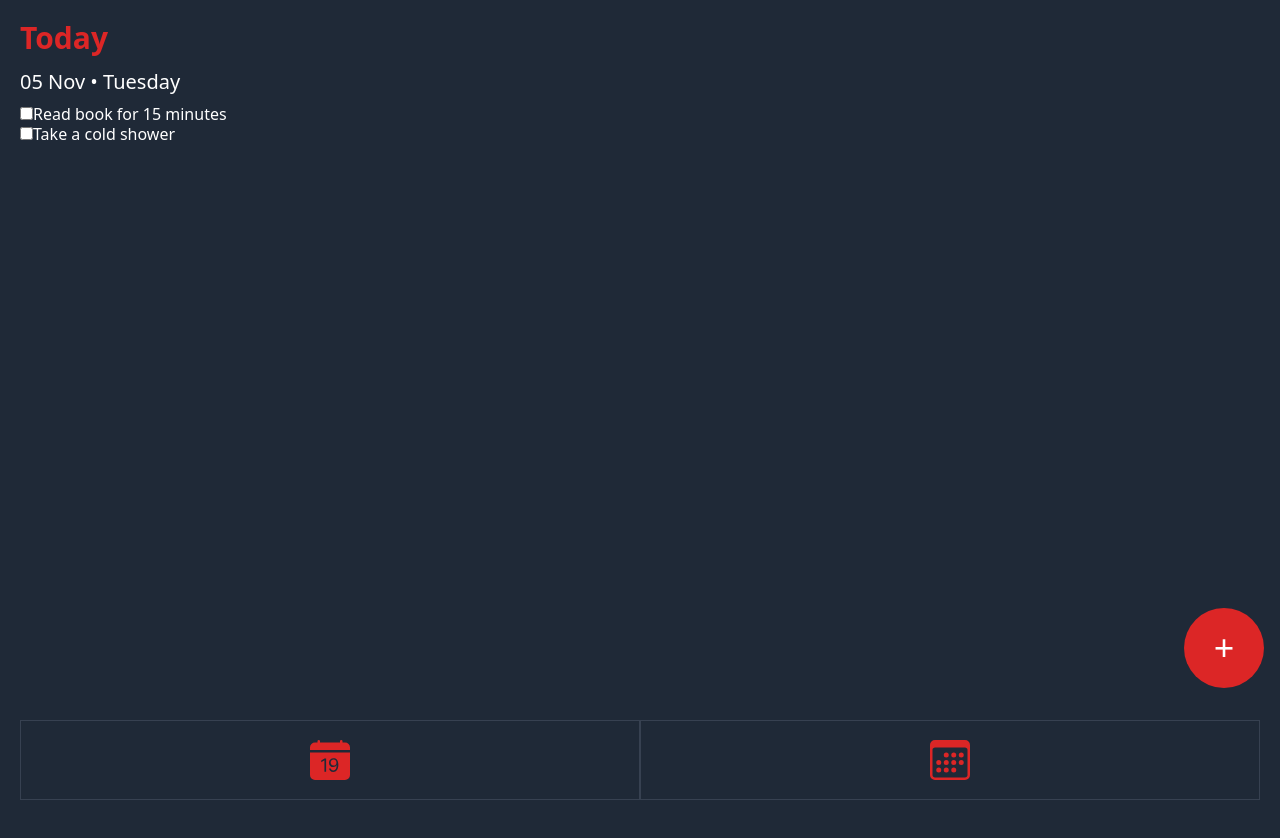
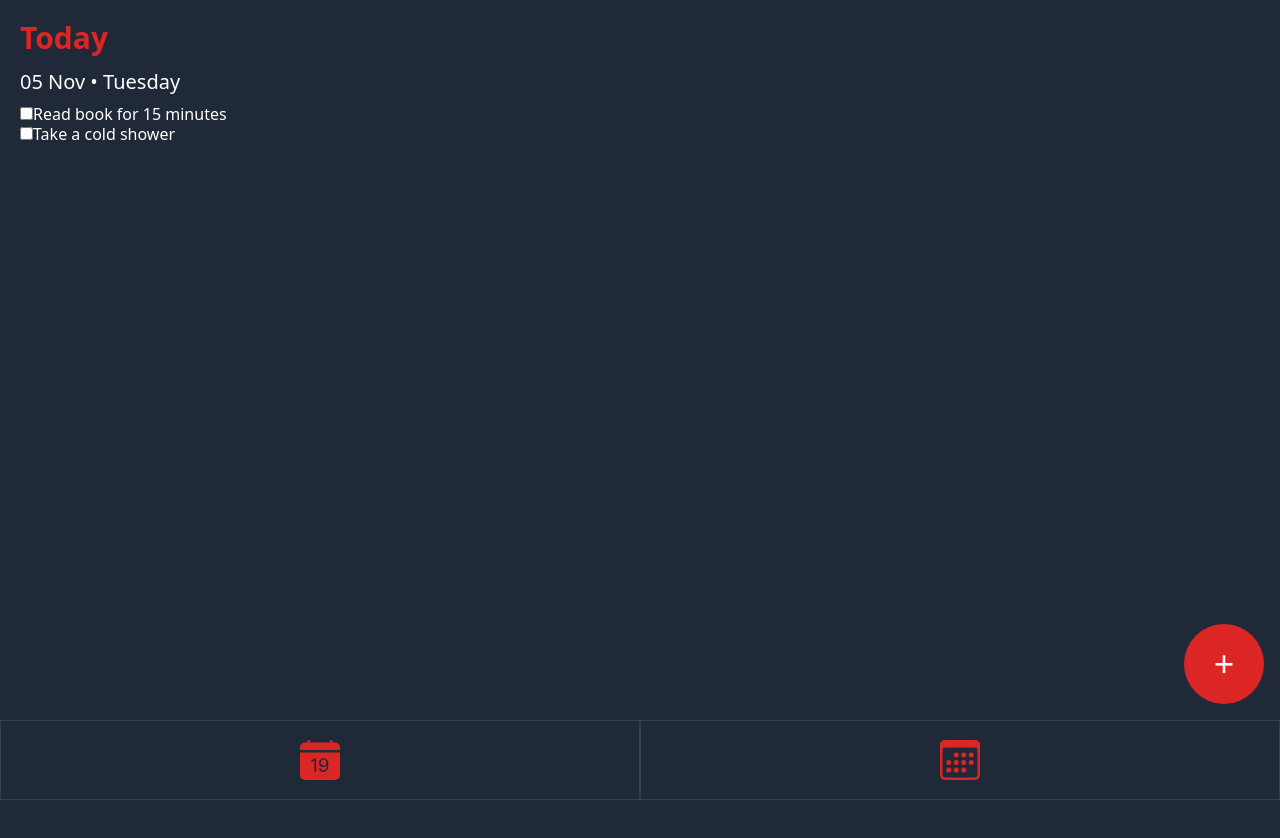
Before and after one commit to hsoekiswo/task-management, a React (Vite) app: page / in a window 1280 px wide. Shown: the top 838 px of the page. After the commit the page ends 800 px from the top, so only its background shows below. Built offline with nearby package versions, Linux system fonts and the light colour scheme.

Commit message:
fix: screen, nav and button display

```diff
--- a/src/Button/Button.tsx
+++ b/src/Button/Button.tsx
@@ -1,7 +1,7 @@
 export default function NewTaskButton({ isActive, onShow }) {
   return (
-    <div className='new-task'>
-        <button className='btn-new-task' onClick={onShow}>+</button>
-    </div>
+      <div className="new-task-container">
+          <button className='btn-new-task' onClick={onShow}>+</button>
+      </div>
   )
 }
--- a/src/index.css
+++ b/src/index.css
@@ -8,7 +8,8 @@
     }
 
     main {
-        @apply min-h-screen;
+        min-height: 80vh;
+        overflow: scroll;
     }
 
     #root {
@@ -24,7 +25,7 @@
     }
 
     aside {
-        @apply absolute bottom-0 left-0 sticky h-20 w-full flex flex-row justify-around items-center bg-gray-800;
+        @apply fixed bottom-0 left-0 h-20 w-full flex flex-row justify-around items-center bg-gray-800;
     }
 }
 @layer components {
@@ -39,12 +40,12 @@
         @apply border border-solid border-gray-700 w-full h-full flex justify-center items-center;
     }
 
-    .new-task {
-        @apply absolute bottom-28 right-4;
+    .new-task-container {
+        @apply fixed bottom-0 right-0 w-full flex justify-end;
     }
 
     .btn-new-task {
-        @apply w-20 h-20 rounded-full bg-red-600 text-4xl font-thin;
+        @apply w-20 h-20 rounded-full bg-red-600 text-4xl font-thin absolute bottom-24 right-4;
     }
 
     .calendar-container {
```
